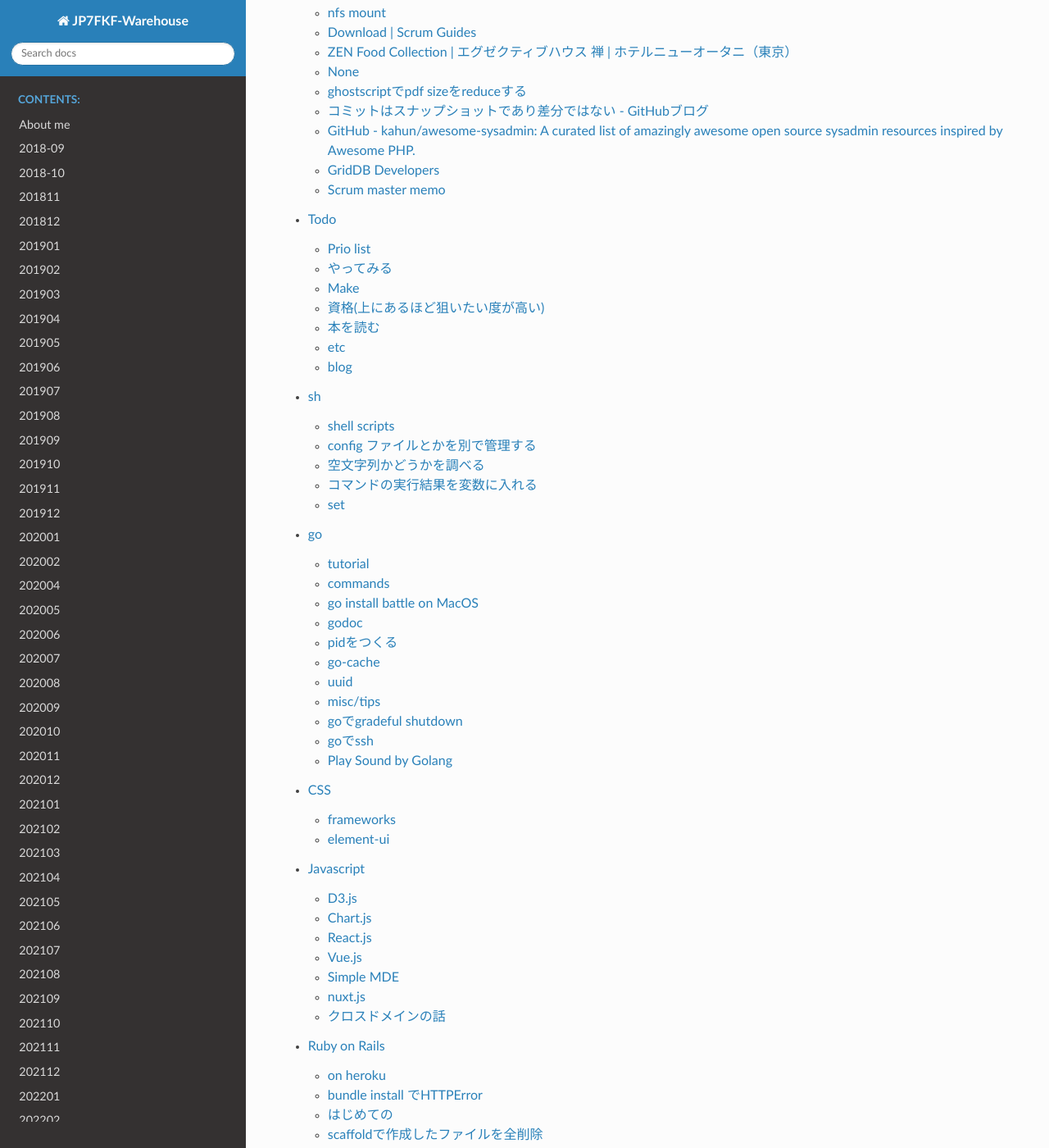
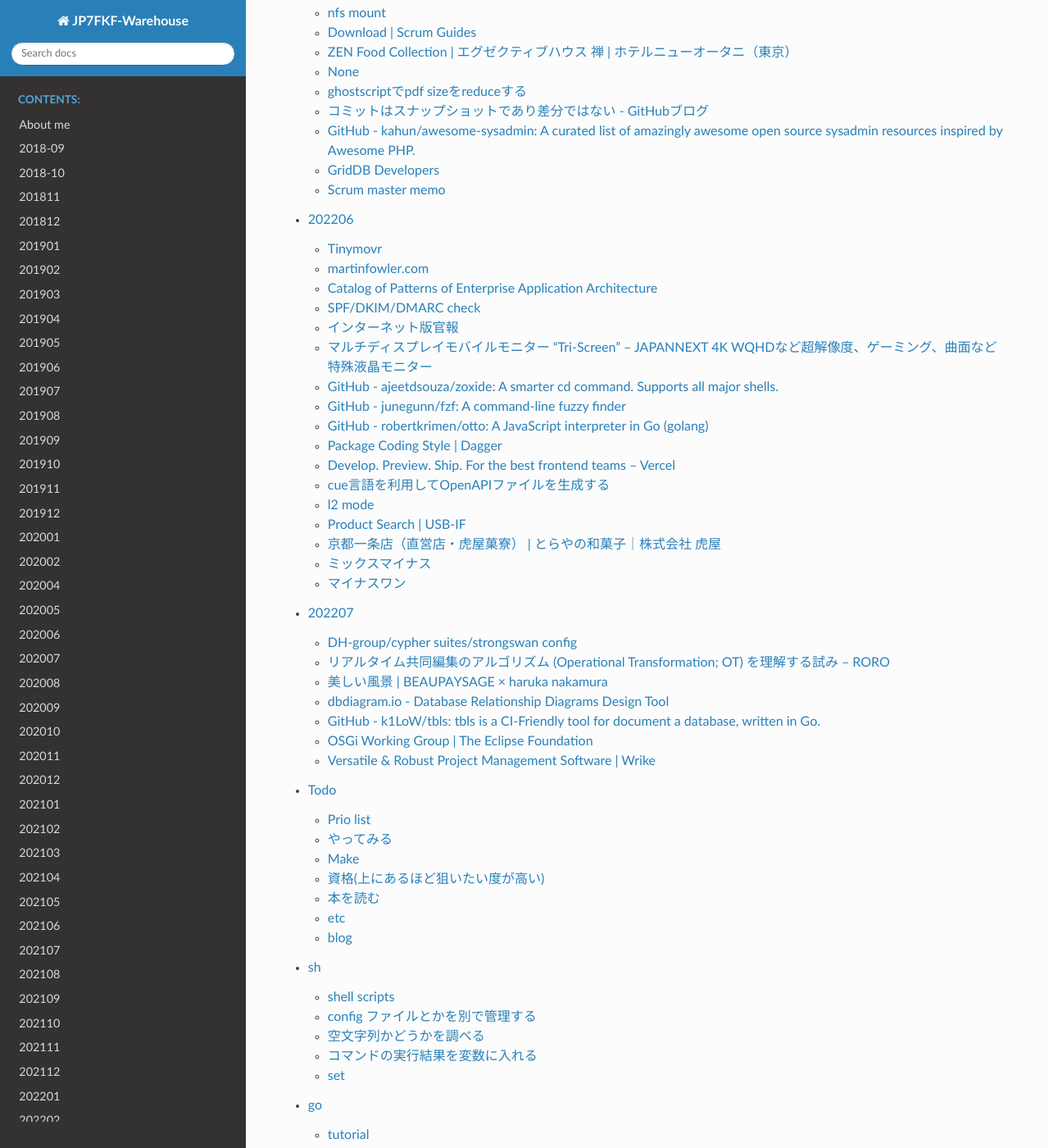
Before and after one commit to jp7fkf/JP7FKF-Warehouse, a Sphinx documentation site: the page built from source/index.rst, in a window 1280 px wide and 1400 px high, scrolled down 28761 px. Shown: the whole window at 82% size. Built offline with Sphinx 7.4.7 and the Read the Docs theme 2.0.0, drawn with Linux system fonts in a browser that asks for light colours.

Commit message:
2022-07-15 01:44:18 JST

````diff
--- /dev/null
+++ b/source/dialy/202206.md
@@ -0,0 +1,54 @@
+# 202206
+
+## [Tinymovr](https://tinymovr.com/)
+
+## [martinfowler.com](https://martinfowler.com/)
+
+## [Catalog of Patterns of Enterprise Application Architecture](https://www.martinfowler.com/eaaCatalog/)
+
+## SPF/DKIM/DMARC check
+- [SPF Record Checker - Free SPF Lookup](https://dmarcian.com/spf-survey/)
+- [DKIM Record Lookup Tool - Free DKIM Check | dmarcian](https://dmarcian.com/dkim-inspector/)
+- [Check a DKIM Core Key](https://dkimcore.org/tools/keycheck.html)
+- [Free DMARC Check & Record Test - DMARC Inspector](https://dmarcian.com/dmarc-inspector/)
+- ref: [SPF/DKIM/DMARC などのチェックをするサイト - Qiita](https://qiita.com/toshihirock/items/ad46e32721d1d301786b)
+
+## [インターネット版官報](https://kanpou.npb.go.jp/)
+```
+東京都官報販売所
+東京官書普及（株） 101-0054  千代田区神田錦町 1－2  03-3292-1605  03-3294-4673
+```
+
+## [マルチディスプレイモバイルモニター “Tri-Screen” – JAPANNEXT 4K WQHDなど超解像度、ゲーミング、曲面など特殊液晶モニター](https://japannext.net/tri-screen/)
+
+## [GitHub - ajeetdsouza/zoxide: A smarter cd command. Supports all major shells.](https://github.com/ajeetdsouza/zoxide)
+
+## [GitHub - junegunn/fzf: A command-line fuzzy finder](https://github.com/junegunn/fzf)
+
+## [GitHub - robertkrimen/otto: A JavaScript interpreter in Go (golang)](https://github.com/robertkrimen/otto)
+
+## [Package Coding Style | Dagger](https://docs.dagger.io/1226/coding-style/)
+
+## [Develop. Preview. Ship. For the best frontend teams – Vercel](https://vercel.com/)
+
+## [cue言語を利用してOpenAPIファイルを生成する](https://zenn.dev/kawahara/articles/bc7c0851bea7d4)
+
+## l2 mode
+```
+[edit]
+jp7fkf# commit
+
+warning: L2 global mode is changed from non-l2 mode to switching mode. Please use the command request system reboot on current node or all nodes in case of HA cluster!
+commit complete
+
+[edit]
+jp7fkf#
+```
+
+## [Product Search | USB-IF](https://www.usb.org/products)
+
+## [京都一条店（直営店・虎屋菓寮） | とらやの和菓子｜株式会社 虎屋](https://www.toraya-group.co.jp/toraya/shops/detail/?id=55)
+
+## ミックスマイナス
+
+## マイナスワン
--- /dev/null
+++ b/source/dialy/202207.md
@@ -0,0 +1,30 @@
+# 202207
+
+## DH-group/cypher suites/strongswan config
+```
+DH-group/cypher suites/strongswan config/remarks
+group1 / 768-bit Modular Exponential (MODP) algorithm.
+group2 / 1024-bit MODP algorithm.
+group5 / 1536-bit MODP algorithm.
+group14 / 2048-bit MODP group.
+group15 / 3072-bit MODP algorithm.
+group16 / 4096-bit MODP algorithm.
+group19 / 256-bit random Elliptic Curve Groups modulo a Prime (ECP groups) algorithm.
+group20 / 384-bit random ECP groups algorithm.
+group21 / 521-bit random ECP groups algorithm.
+group24 / 2048-bit MODP Group with 256-bit prime order subgroup.
+```
+- We recommend that you use group14, group15, group16, group19, group20, or group21 instead of group1, group2, or group5.
+- ref: [dh-group (Security IKE) | Junos OS | Juniper Networks](https://www.juniper.net/documentation/us/en/software/junos/vpn-ipsec/topics/ref/statement/security-edit-dh-group.html)
+
+## [リアルタイム共同編集のアルゴリズム (Operational Transformation; OT) を理解する試み – RORO](https://ciscorn.net/2021/08/30/ot/)
+
+## [美しい風景 | BEAUPAYSAGE × haruka nakamura](https://www.beaupaysage.com/)
+
+## [dbdiagram.io - Database Relationship Diagrams Design Tool](https://dbdiagram.io/)
+
+## [GitHub - k1LoW/tbls: tbls is a CI-Friendly tool for document a database, written in Go.](https://github.com/k1LoW/tbls)
+
+## [OSGi Working Group | The Eclipse Foundation](https://www.osgi.org/)
+
+## [Versatile & Robust Project Management Software | Wrike](https://www.wrike.com/)
--- a/source/hobbies/places.md
+++ b/source/hobbies/places.md
@@ -34,6 +34,8 @@
 - [銀座　岡半本店 | 金田中](https://www.kanetanaka.co.jp/restaurant/okahan/)
   - [岡半 本店 （オカハン） - 銀座/鉄板焼き | 食べログ](https://tabelog.com/tokyo/A1301/A130101/13002562/)
 - [東京食肉市場直送 肉焼屋 D-29 広尾店 - 広尾/焼肉/ネット予約可 | 食べログ](https://tabelog.com/tokyo/A1307/A130703/13269923/)
+- [まんてん鮨](https://www.manten-sushi.com/)
+- [大和寿司 - 市場前/寿司/ネット予約可 | 食べログ](https://tabelog.com/tokyo/A1313/A131307/13227265/)
 
 ### アキバのda le de mo racerにいってみたい
 - driving simulator
@@ -44,3 +46,6 @@
 
 ## Kyoto
 - [京都　四条　すがり　もつつけ麺](https://tabelog.com/kyoto/A2601/A260201/26006820/)
+
+## 北陸
+- [【公式】まつさき｜金沢辰口温泉｜温泉付きの客室が人気の料理自慢の宿](https://www.matsusaki.jp/)
--- a/source/index.rst
+++ b/source/index.rst
@@ -55,6 +55,8 @@ Welcome to JP7FKF-Warehouse!
   dialy/202203
   dialy/202204
   dialy/202205
+  dialy/202206
+  dialy/202207
   todo
   programming/sh
   programming/go
--- a/source/tech/monitoring.md
+++ b/source/tech/monitoring.md
@@ -68,6 +68,12 @@
   - イベントドリブンな自動化ツール
 - [Amixr Incident Management for DevOps and SRE inside Slack](https://amixr.io/)
 - [GridDB Developers](https://griddb.net/ja/)
+- [GitHub - perfsonar/owamp: A tool for performing one-way or two-way active measurements](https://github.com/perfsonar/owamp)
+- [システム運用管理ならNRIのSenju Family](https://senjufamily.nri.co.jp/)
+- [統合運用管理ソフトウェア WebSAM: ソフトウェア | NEC](https://jpn.nec.com/websam/index.html)
+- [Hinemosとは | Hinemos](https://www.hinemos.info/hinemos)
+- [統合システム運用管理 JP1：日立](https://www.hitachi.co.jp/Prod/comp/soft1/jp1/index.html)
+- [統合運用管理 Systemwalker｜ソフトウェア : 富士通](https://www.fujitsu.com/jp/products/software/middleware/business-middleware/systemwalker/)
 
 ### messaging
 - [XMPP | XMPP Main](https://xmpp.org/)
````
Also changed, not shown: source/hobbies/making.md (+1 -1 lines), source/tech/ldap.md (+1 -0 lines), source/tech/tools.md (+5 -0 lines).
